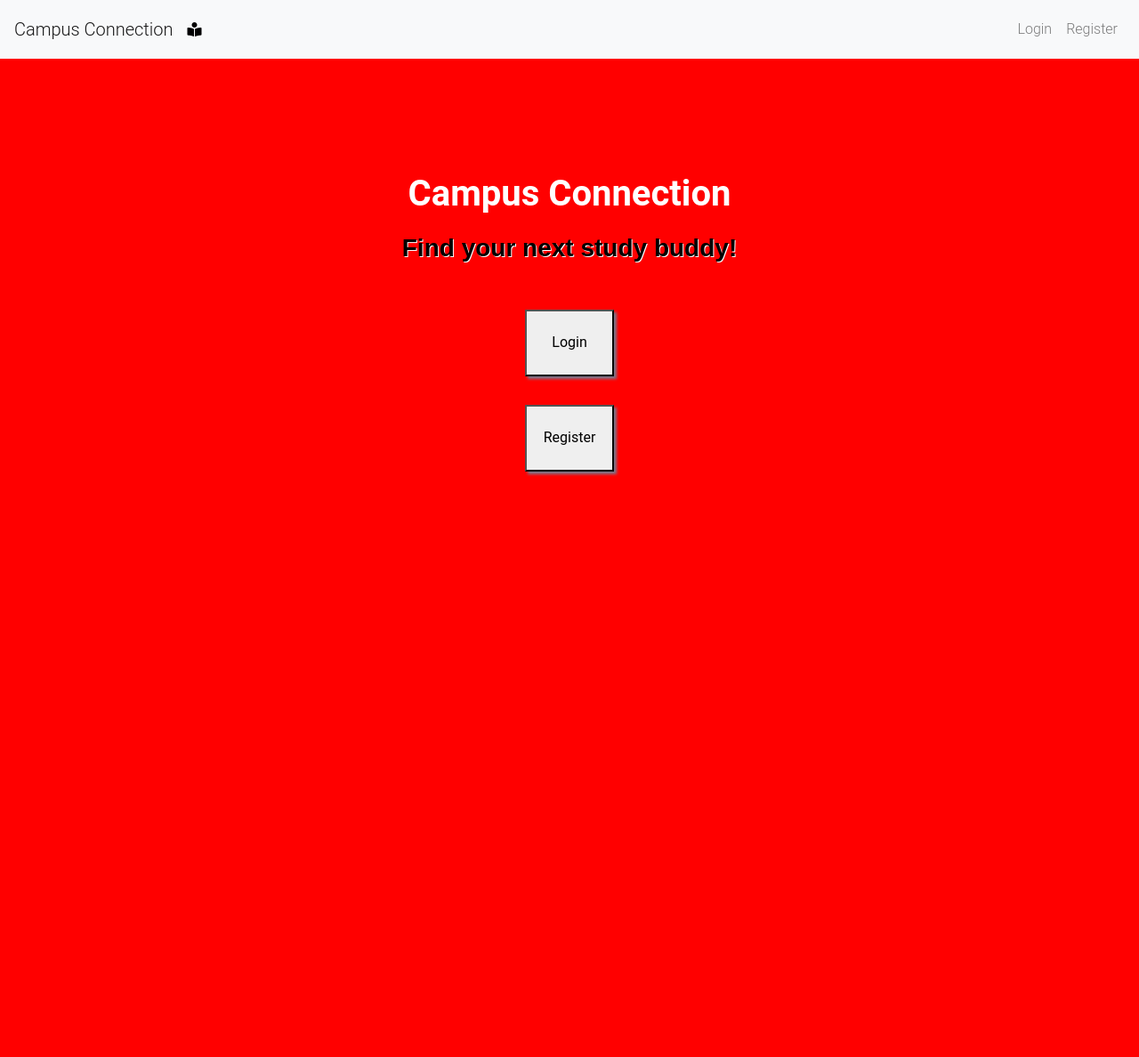
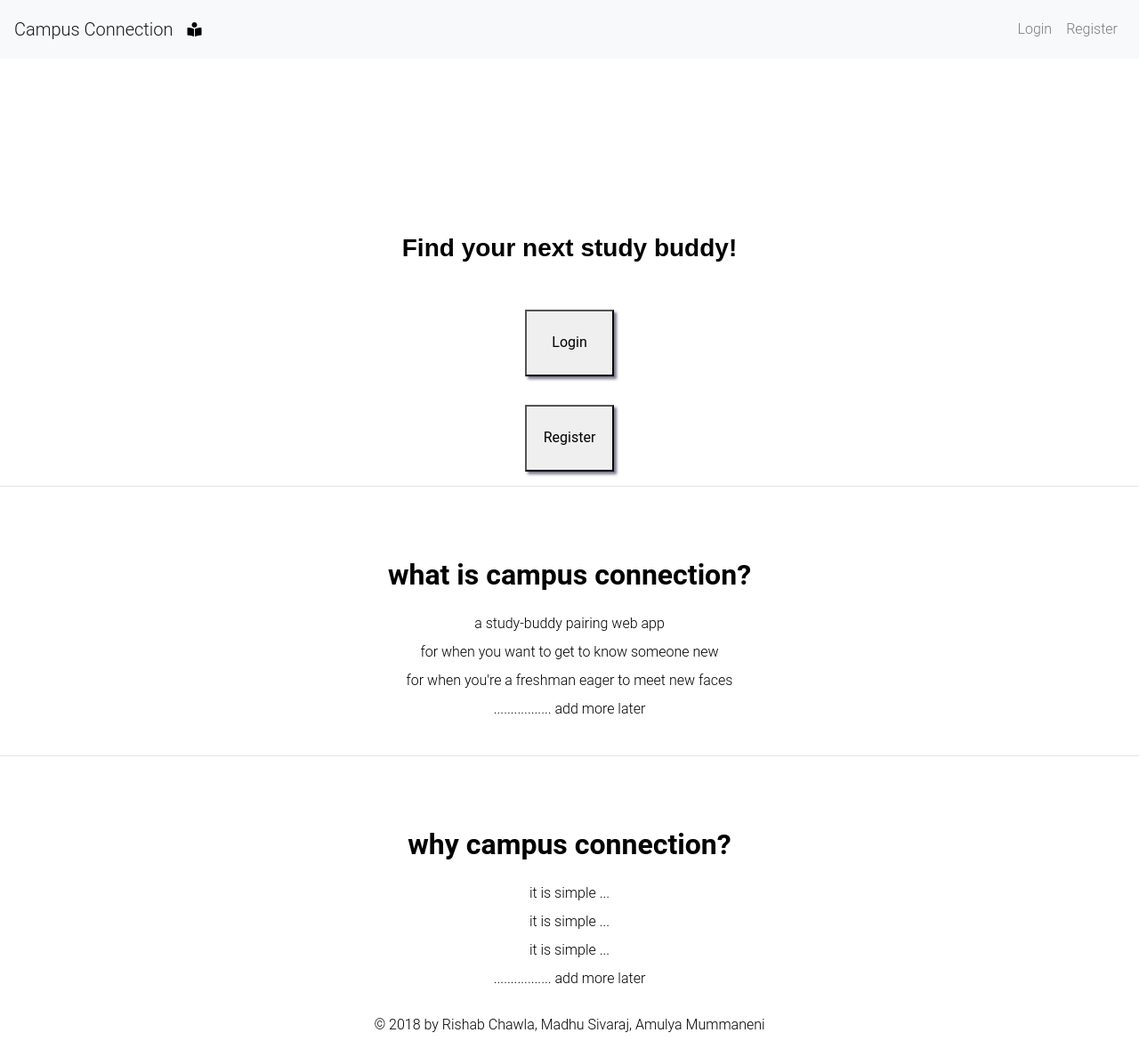
Before and after one commit to madhusivaraj/campus-connection, a Flask app: page / in a window 1280 px wide. Shown: the whole page at 89% size. Before the commit the page ends 800 px from the top, so only its background shows below. Run offline with Flask 2, Linux system fonts and the light colour scheme; some libraries are stand-ins or nearby versions.

Commit message:
changed base and index.html

```diff
--- a/static/style.css
+++ b/static/style.css
@@ -5,7 +5,7 @@ body {
   font-family: 'Roboto', sans-serif;
   color: #000000;
   /* background: url(../images/marble_background.jpg); */
-  background-color: red;
+  background-color: white;
 }
 
 #page {
--- a/templates/base.html
+++ b/templates/base.html
@@ -34,5 +34,12 @@
   </div>
 </nav>
 {% block content %}{% endblock %}
+
+<div class="wrapper text-center">
+		    <div id="footer">
+		       <p>&copy; 2018 by Rishab Chawla, Madhu Sivaraj, Amulya Mummaneni</a></p>
+		    </div>
+	</div>
+
 </body>
 </html>
--- a/templates/index.html
+++ b/templates/index.html
@@ -14,7 +14,7 @@
   <div style="text-align: center">
   <br>  <br>  <br>  <br>
     <h1>Campus Connection</h1>
-    <h3 style="text-shadow: 1px 1px white">Find your next study buddy!</h3>
+    <h3>Find your next study buddy!</h3>
     {% if not username %}
     <div>
     <br>
@@ -26,10 +26,44 @@
         Register
       </button></a>
     </div>
+
+    <hr>
+
+    <div class="container">
+        <div class="row">
+          <div class="col-md-12 col-md-offset-0 colorlib-heading text-center">
+          <br><br>
+            <h2>what is campus connection?</h2>
+            <p>a study-buddy pairing web app <br>
+            for when you want to get to know someone new<br>
+            for when you're a freshman eager to meet new faces<br>
+            ................. add more later</p>
+          </div>
+        </div>
+      </div>
+
+      <hr>
+
+      <div class="container">
+          <div class="row">
+            <div class="col-md-12 col-md-offset-0 colorlib-heading text-center">
+            <br><br>
+              <h2>why campus connection?</h2>
+              <p>it is simple ...<br>
+              it is simple ...<br>
+              it is simple ...<br>
+              ................. add more later</p>
+            </div>
+          </div>
+        </div>
+
+
+
     {% else %}
     !!!!!!!!! Thanks for log in
     {% endif %}
   </div>
   {% endblock %}
+
   </body>
 </html>
```
